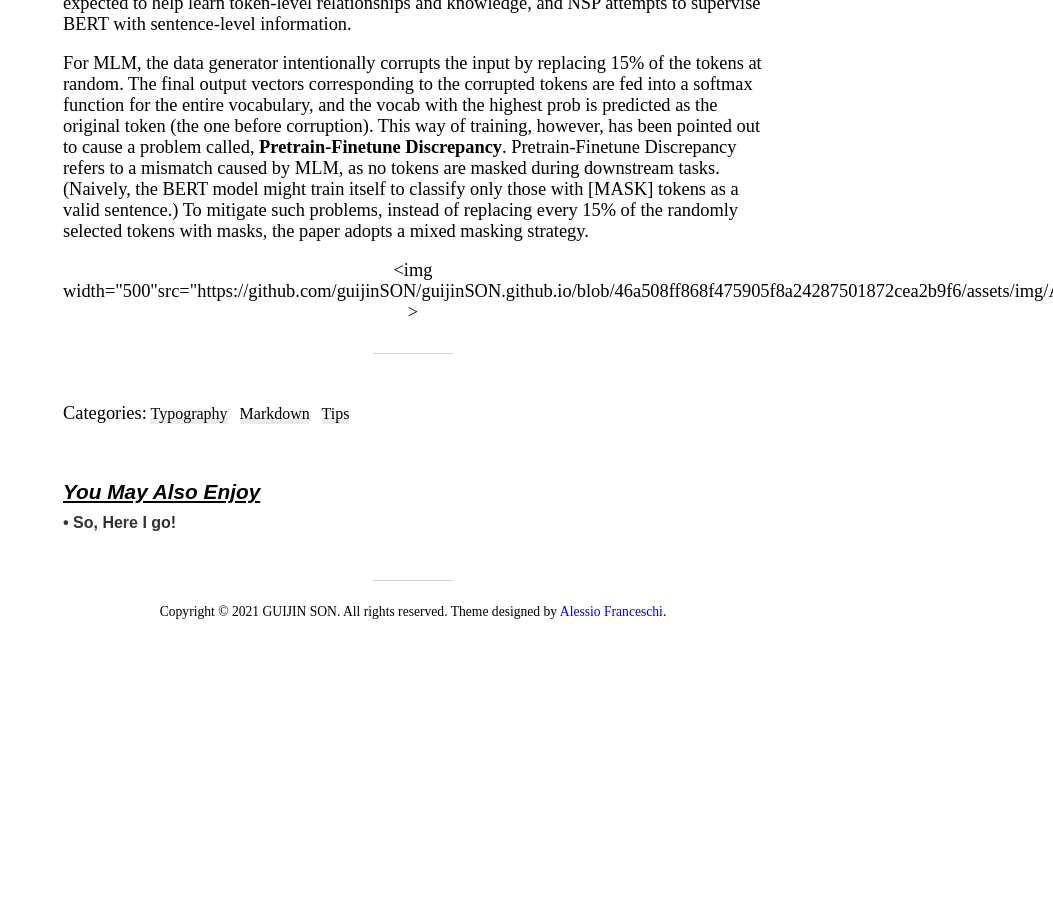
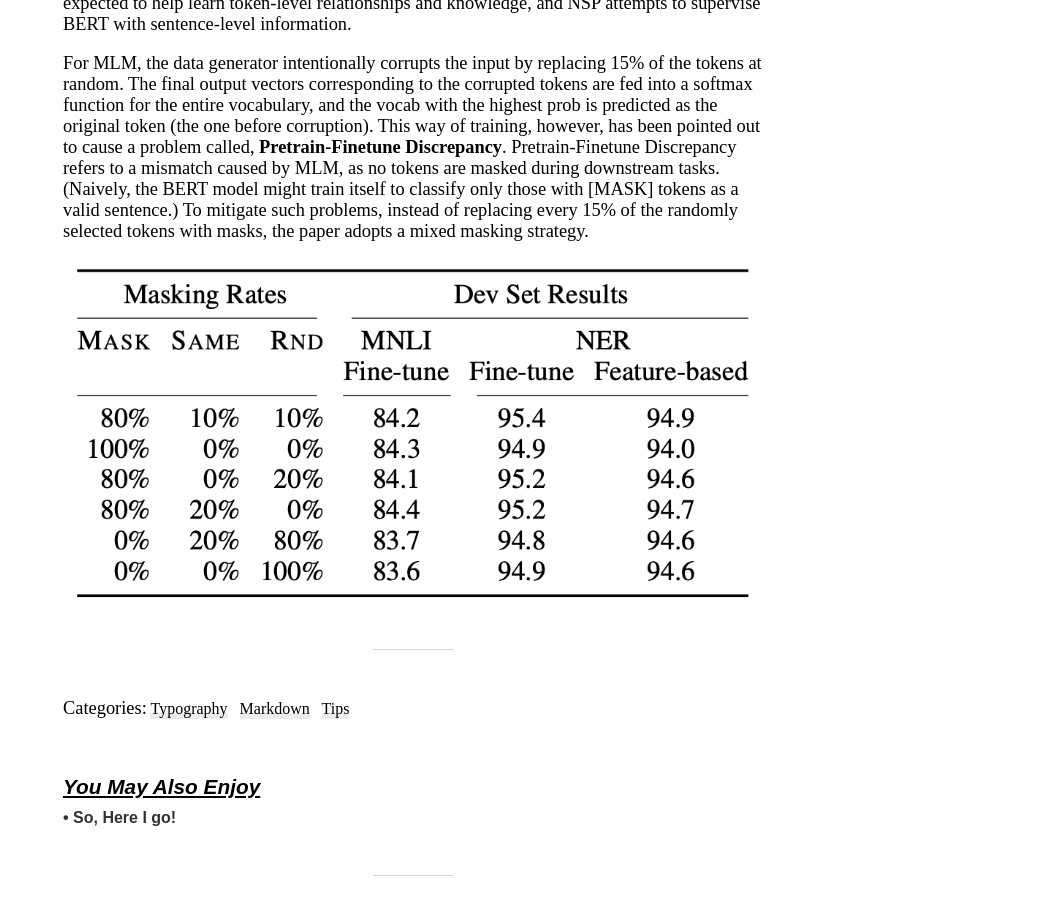
Before and after one commit to guijinSON/guijinSON.github.io, a Jekyll site: the page built from _posts/2021-08-15-An NLP Classic, BERT.md, in a window 1280 px wide and 900 px high, scrolled down 860 px. Shown: the whole window, without its empty margins (227-1280 px from the left). Built offline with Jekyll 4.4.1, drawn with Linux system fonts in a browser that asks for light colours; nearby versions of some CDN libraries; comment, search, counter and statistics services are not loaded; before the commit the page ends 1494 px from its top, so only the background shows below that.

Commit message:
Update 2021-08-15-An NLP Classic, BERT.md

```diff
--- a/_posts/2021-08-15-An NLP Classic, BERT.md
+++ b/_posts/2021-08-15-An NLP Classic, BERT.md
@@ -21,6 +21,4 @@ Just like ELMo (Peters et al .,2018), BERT is also a General Language Representa
 
 For MLM, the data generator intentionally corrupts the input by replacing 15% of the tokens at random. The final output vectors corresponding to the corrupted tokens are fed into a softmax function for the entire vocabulary, and the vocab with the highest prob is predicted as the original token (the one before corruption). This way of training, however, has been pointed out to cause a problem called, **Pretrain-Finetune Discrepancy**. Pretrain-Finetune Discrepancy refers to a mismatch caused by MLM, as no tokens are masked during downstream tasks. (Naively, the BERT model might train itself to classify only those with [MASK] tokens as a valid sentence.) To mitigate such problems, instead of replacing every 15% of the randomly selected tokens with masks, the paper adopts a mixed masking strategy.
 
-<p align="center">
-  <img width="500"src="https://github.com/guijinSON/guijinSON.github.io/blob/46a508ff868f475905f8a24287501872cea2b9f6/assets/img/An%20NLP%20Classic,%20BERT/masking.png" >
-</p>
+![BERT Masking Strategies](https://github.com/guijinSON/guijinSON.github.io/blob/46a508ff868f475905f8a24287501872cea2b9f6/assets/img/An%20NLP%20Classic,%20BERT/masking.png "BERT Masking Strategies")
```
